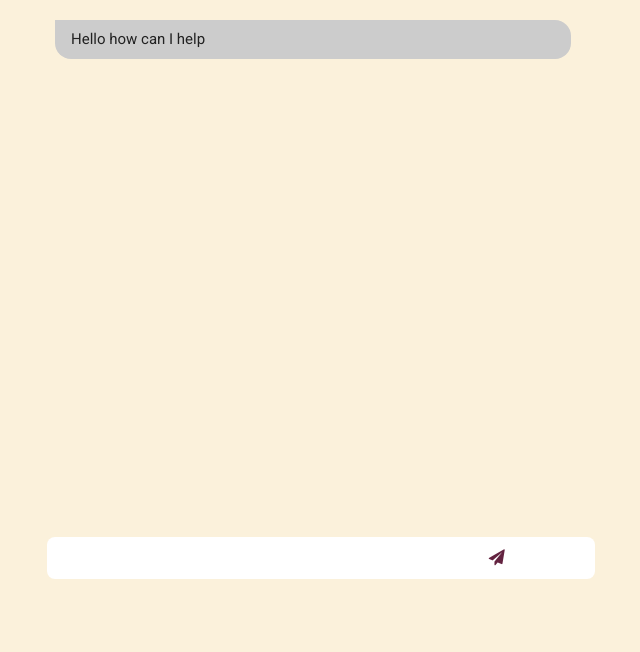
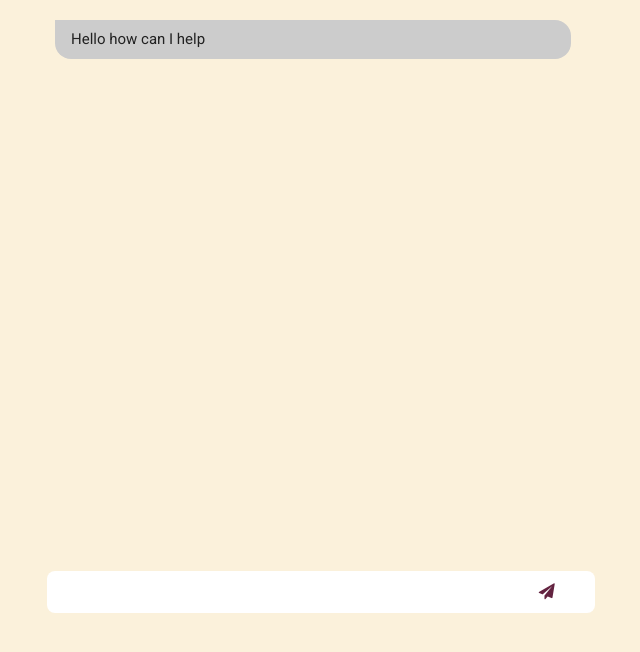
Before and after one commit to hdahle/aiaiai, a website: page index.html in a window 1280 px wide. Shown: the part 64-716 px from the top of the page, without its empty margins (319-959 px from the left). Drawn offline with Linux system fonts and the light colour scheme.

Commit message:
try to avoid zoom when using input field

```diff
--- a/css/aiaiai.css
+++ b/css/aiaiai.css
@@ -1,10 +1,11 @@
 input[type="text"] {
   border: none;
   outline: none;
+  font-size: 16px;
 }
 
 .chatbot-conversation-container {
-  height: calc(100vh - 290px);
+  height: calc(100vh - 256px);
   overflow-y: scroll;
   margin: 1em 0;
 }
@@ -65,9 +66,10 @@ body {
 }
 
 .user-input {
-  width: calc(100% - 100px);
+  width: calc(100% - 50px);
 }
 
+/*
 @media screen and (-webkit-min-device-pixel-ratio:0) {
 
   select,
@@ -76,3 +78,4 @@ body {
     font-size: 16px;
   }
 }
+*/
```
